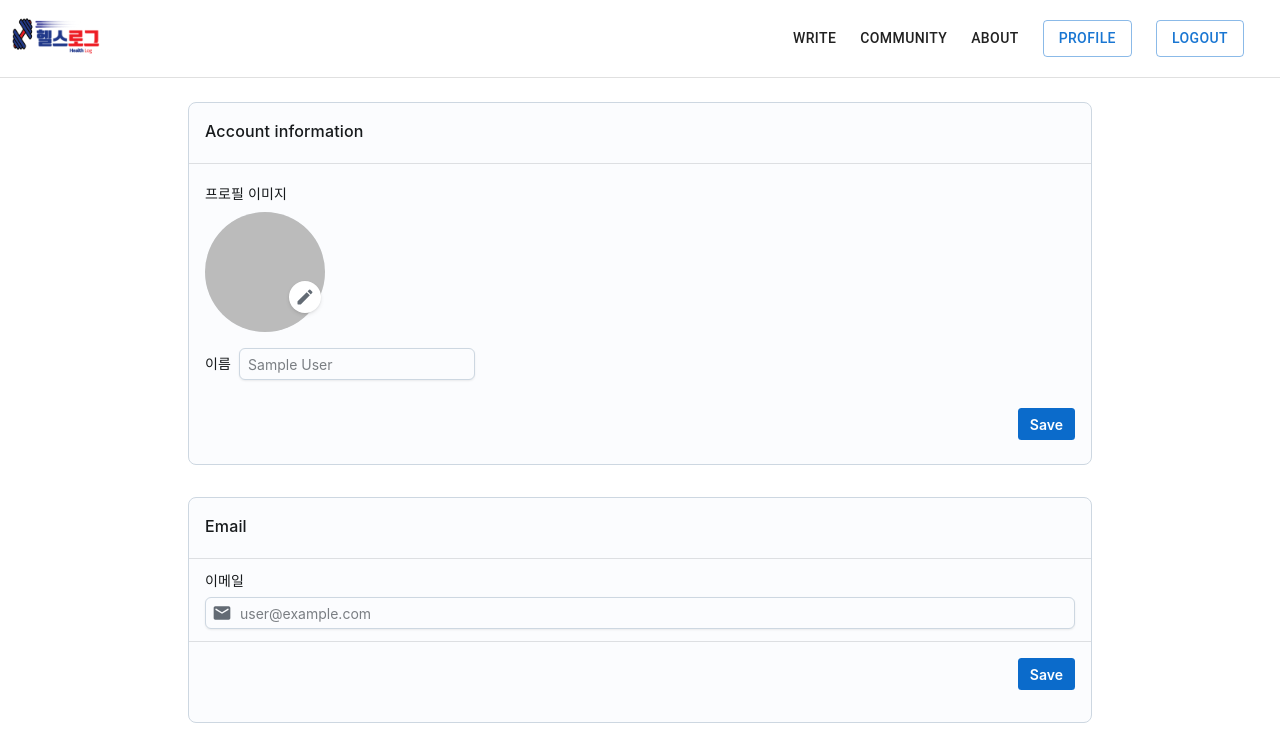
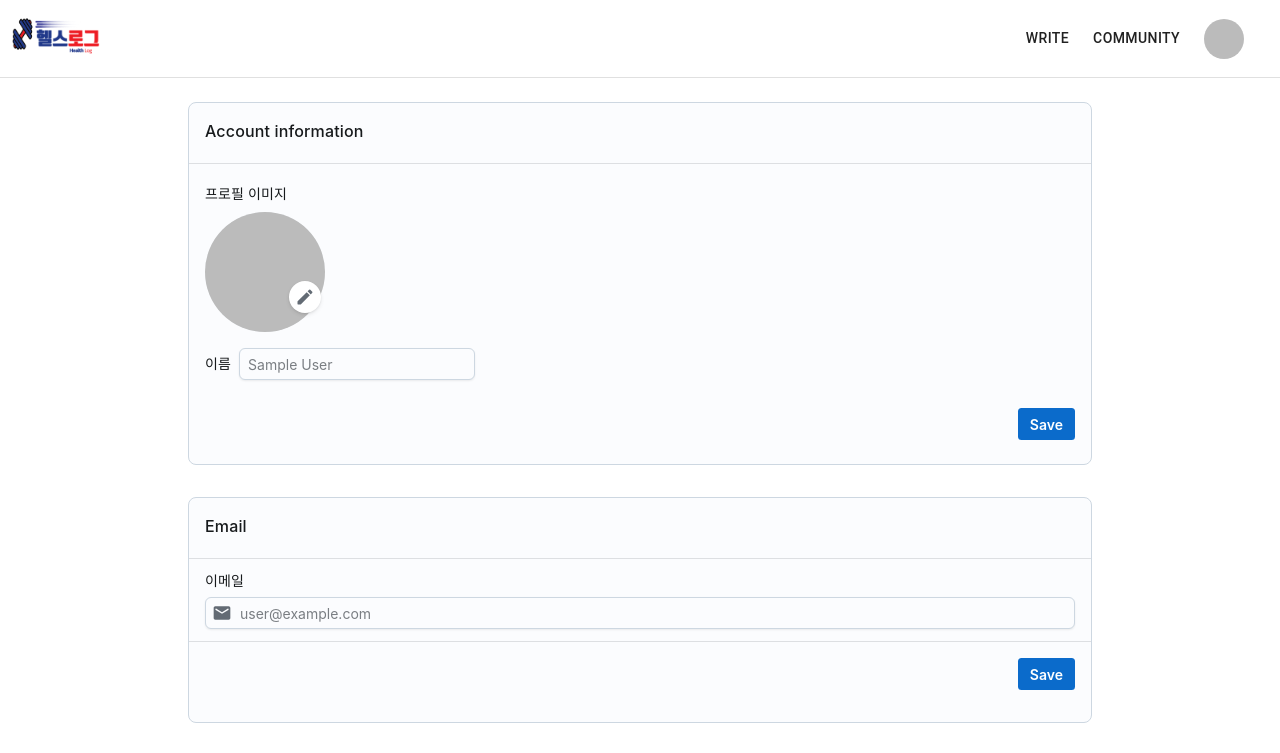
Before and after one commit to cho-in-sik/Workout-Project-React, a React (Vite) app in the folder workoutLog/: page /profile in a window 1280 px wide. Shown: the top 753 px of the page. Built offline with nearby package versions, Linux system fonts and the light colour scheme; no server answers; sample sign-in values are in the browser's storage.

Commit message:
fix: 헤더 프로필 추가, 수정

```diff
--- a/workoutLog/src/components/Layout.tsx
+++ b/workoutLog/src/components/Layout.tsx
@@ -7,8 +7,9 @@ import Typography from '@mui/material/Typography';
 import Link from '@mui/material/Link';
 import Container from '@mui/material/Container';
 import mainLogo from '../assets/healthLog.png';
-import { NavLink, Outlet, useNavigate } from 'react-router-dom';
+import { NavLink, Outlet } from 'react-router-dom';
 import { auth } from '../firebase';
+import UserIcon from './userIcon';
 
 function Copyright(props: any) {
   return (
@@ -31,15 +32,7 @@ function Copyright(props: any) {
 const defaultTheme = createTheme();
 
 export default function Layout() {
-  const navigate = useNavigate();
   const user = auth.currentUser;
-  const onLogOut = async () => {
-    const ok = confirm('Are you sure you want to log out?');
-    if (ok) {
-      auth.signOut();
-      navigate('/');
-    }
-  };
 
   return (
     <ThemeProvider theme={defaultTheme}>
@@ -79,14 +72,14 @@ export default function Layout() {
             >
               community
             </Link>
-            <Link
+            {/* <Link
               variant="button"
               color="text.primary"
               href="/about"
               sx={{ my: 1, mx: 1.5, textDecoration: 'none' }}
             >
               About
-            </Link>
+            </Link> */}
           </nav>
           {user ? null : (
             <>
@@ -98,20 +91,7 @@ export default function Layout() {
               </Button>
             </>
           )}
-          {user && (
-            <Button href="profile" variant="outlined" sx={{ my: 1, mx: 1.5 }}>
-              profile
-            </Button>
-          )}
-          {user && (
-            <Button
-              onClick={onLogOut}
-              variant="outlined"
-              sx={{ my: 1, mx: 1.5 }}
-            >
-              LogOut
-            </Button>
-          )}
+          {user && <UserIcon />}
         </Toolbar>
       </AppBar>
       <Outlet />
--- /dev/null
+++ b/workoutLog/src/components/UserIcon.tsx
@@ -0,0 +1,75 @@
+import { Avatar, IconButton, Menu, MenuItem } from '@mui/material';
+import { useState } from 'react';
+import { auth } from '../firebase';
+import { Link, useNavigate } from 'react-router-dom';
+
+export default function UserIcon() {
+  const user = auth.currentUser;
+  const navigate = useNavigate();
+  const [anchorEl, setAnchorEl] = useState<null | HTMLElement>(null);
+  const handleMenu = (event: React.MouseEvent<HTMLElement>) => {
+    setAnchorEl(event.currentTarget);
+  };
+
+  const handleClose = () => {
+    setAnchorEl(null);
+  };
+
+  const onLogOut = async () => {
+    const ok = confirm('Are you sure you want to log out?');
+    if (ok) {
+      auth.signOut();
+      navigate('/');
+    }
+  };
+
+  return (
+    <div>
+      <IconButton
+        size="large"
+        aria-label="account of current user"
+        aria-haspopup="true"
+        onClick={handleMenu}
+        color="inherit"
+      >
+        {/* <AccountCircle /> */}
+
+        <Avatar alt="User Avatar" src={user?.photoURL} />
+      </IconButton>
+      <Menu
+        sx={{}}
+        id="menu-appbar"
+        anchorEl={anchorEl}
+        anchorOrigin={{
+          vertical: 50,
+          horizontal: 'left',
+        }}
+        keepMounted
+        transformOrigin={{
+          vertical: 'top',
+          horizontal: 'left',
+        }}
+        open={Boolean(anchorEl)}
+        onClose={handleClose}
+      >
+        <MenuItem>
+          <Link
+            to={'/profile'}
+            style={{ textDecoration: 'none', color: 'black' }}
+          >
+            &nbsp;Profile&nbsp;
+          </Link>
+        </MenuItem>
+        <MenuItem>
+          <Link
+            to={'/about'}
+            style={{ textDecoration: 'none', color: 'black' }}
+          >
+            &nbsp;About&nbsp;
+          </Link>
+        </MenuItem>
+        <MenuItem onClick={onLogOut}>&nbsp;로그아웃&nbsp;</MenuItem>
+      </Menu>
+    </div>
+  );
+}
--- a/workoutLog/src/routes/login.tsx
+++ b/workoutLog/src/routes/login.tsx
@@ -131,7 +131,7 @@ export default function Login() {
               variant="contained"
               sx={{ mt: 3, mb: 2 }}
             >
-              Sign In
+              로그인
             </Button>
 
             <Grid container marginBottom={2}>
```
